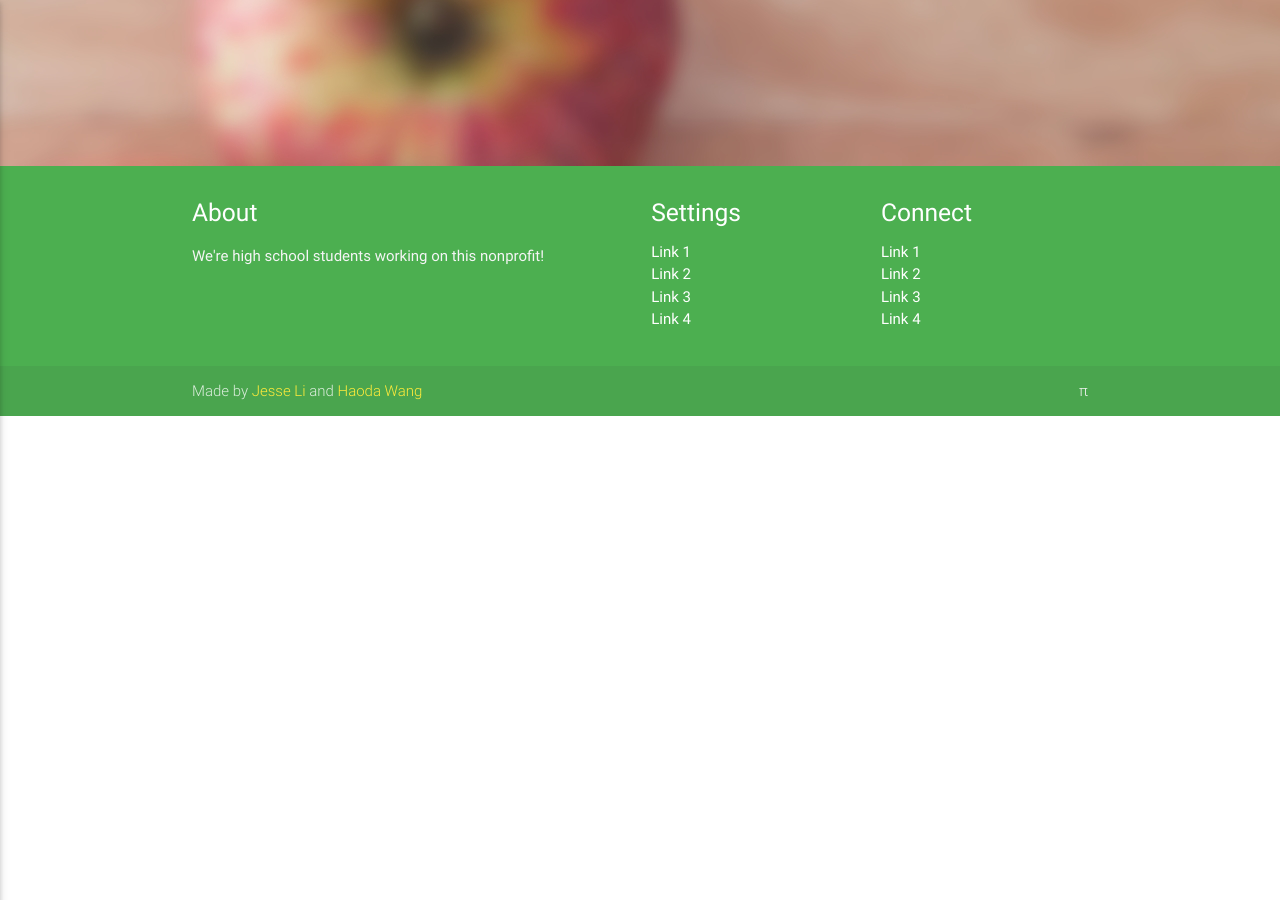
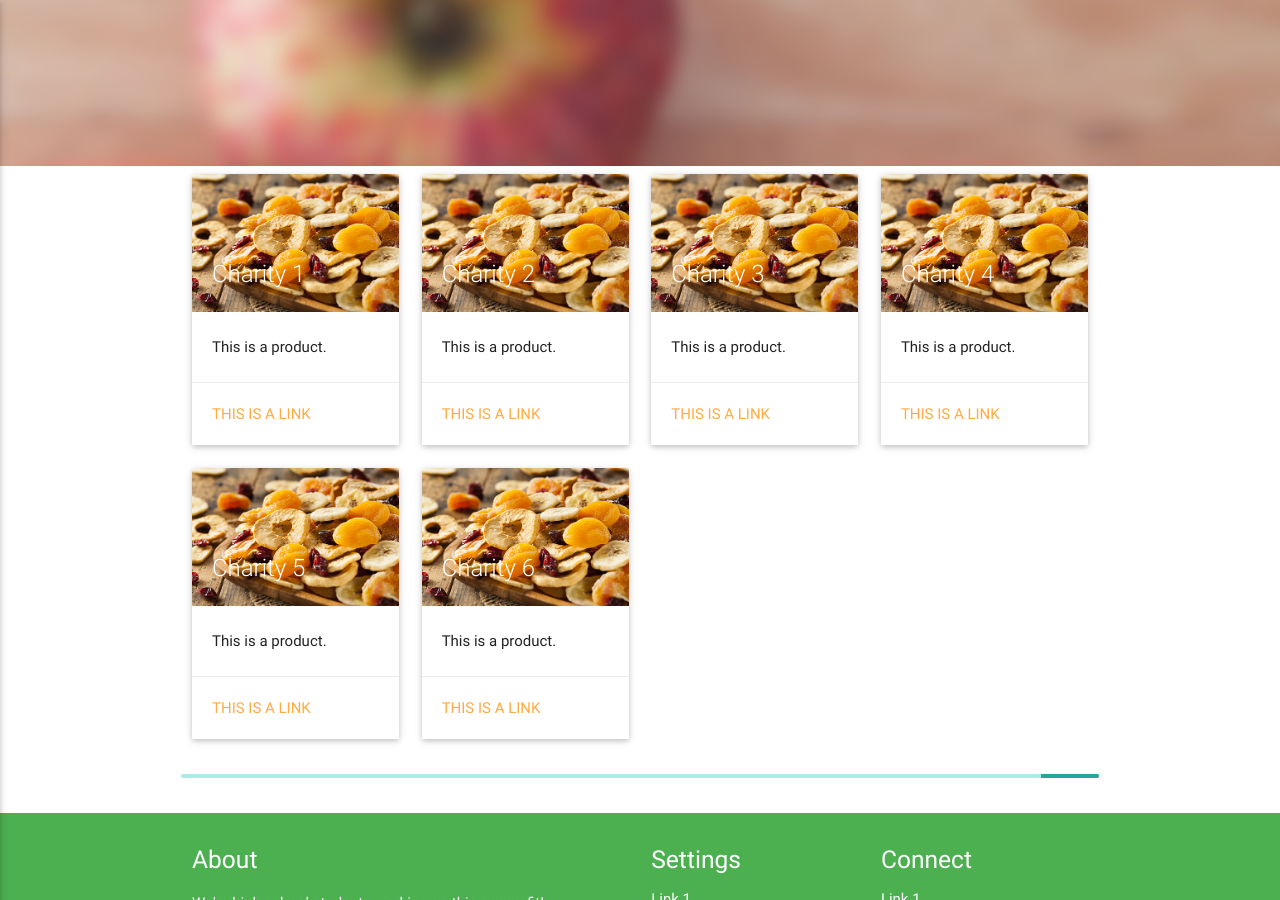
Before and after one commit to veggiedefender/bluehentreats, a Jekyll site: the page built from products.html, in a window 1280 px wide and 900 px high, scrolled down 908 px. Built offline with Jekyll 4.4.1, drawn with Linux system fonts in a browser that asks for light colours; nearby versions of some CDN libraries; before the commit the page ends 1324 px from its top, so only the background shows below that.

Commit message:
add contributing charities

```diff
--- a/products.html
+++ b/products.html
@@ -107,3 +107,102 @@ layout: default
     </div>
     <div class="parallax"><img src="img/backgrounds/background1.jpg" alt="Unsplashed background img 3"></div>
   </div>
+    <div class="container">
+    <div class="row">
+      <div class="col s12 m4 l3">
+        <div class="card">
+          <div class="card-image">
+            <img src="img/products/driedfruit.jpg">
+            <span class="card-title">Charity 1</span>
+          </div>
+          <div class="card-content">
+            <p>This is a product.</p>
+          </div>
+          <div class="card-action">
+            <a href="#">This is a link</a>
+          </div>
+        </div>
+      </div>
+
+      <div class="col s12 m4 l3">
+        <div class="card">
+          <div class="card-image">
+            <img src="img/products/driedfruit.jpg">
+            <span class="card-title">Charity 2</span>
+          </div>
+          <div class="card-content">
+            <p>This is a product.</p>
+          </div>
+          <div class="card-action">
+            <a href="#">This is a link</a>
+          </div>
+        </div>
+      </div>
+
+      <div class="col s12 m4 l3">
+        <div class="card">
+          <div class="card-image">
+            <img src="img/products/driedfruit.jpg">
+            <span class="card-title">Charity 3</span>
+          </div>
+          <div class="card-content">
+            <p>This is a product.</p>
+          </div>
+          <div class="card-action">
+            <a href="#">This is a link</a>
+          </div>
+        </div>
+      </div>
+
+      <div class="col s12 m4 l3">
+        <div class="card">
+          <div class="card-image">
+            <img src="img/products/driedfruit.jpg">
+            <span class="card-title">Charity 4</span>
+          </div>
+          <div class="card-content">
+            <p>This is a product.</p>
+          </div>
+          <div class="card-action">
+            <a href="#">This is a link</a>
+          </div>
+        </div>
+      </div>
+
+      <div class="col s12 m4 l3">
+        <div class="card">
+          <div class="card-image">
+            <img src="img/products/driedfruit.jpg">
+            <span class="card-title">Charity 5</span>
+          </div>
+          <div class="card-content">
+            <p>This is a product.</p>
+          </div>
+          <div class="card-action">
+            <a href="#">This is a link</a>
+          </div>
+        </div>
+      </div>
+
+      <div class="col s12 m4 l3">
+        <div class="card">
+          <div class="card-image">
+            <img src="img/products/driedfruit.jpg">
+            <span class="card-title">Charity 6</span>
+          </div>
+          <div class="card-content">
+            <p>This is a product.</p>
+          </div>
+          <div class="card-action">
+            <a href="#">This is a link</a>
+          </div>
+        </div>
+      </div>
+    </div>
+
+    <div class="row center">
+      <div class="progress">
+        <div class="indeterminate"></div>
+      </div>
+    </div>
+  </div>
```
